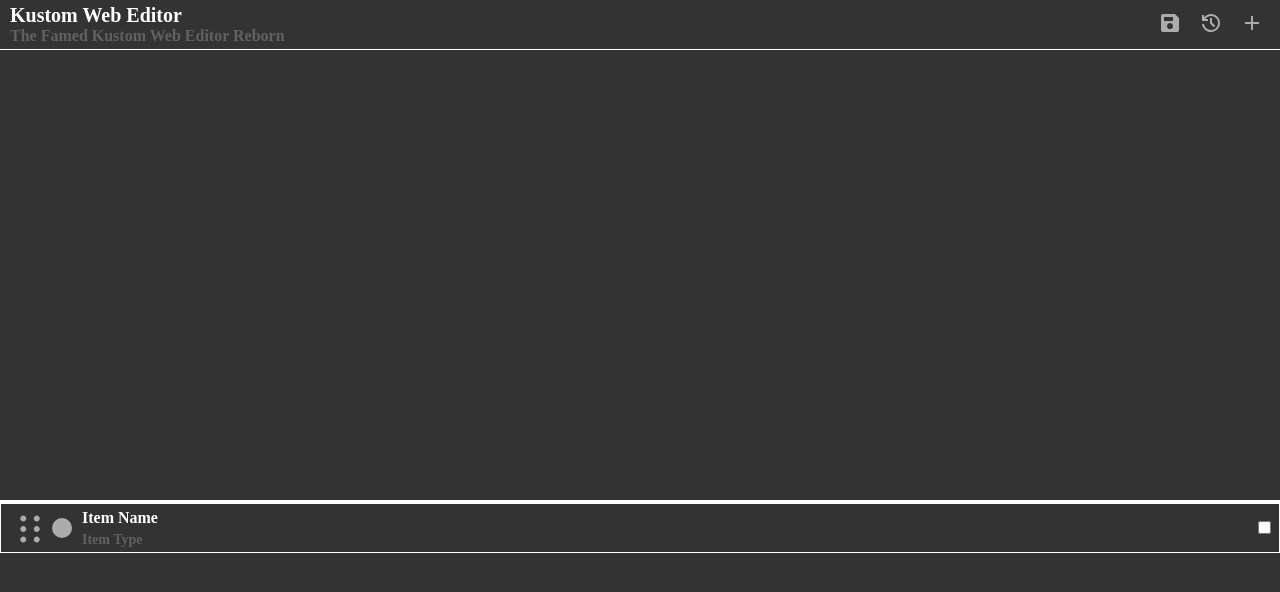
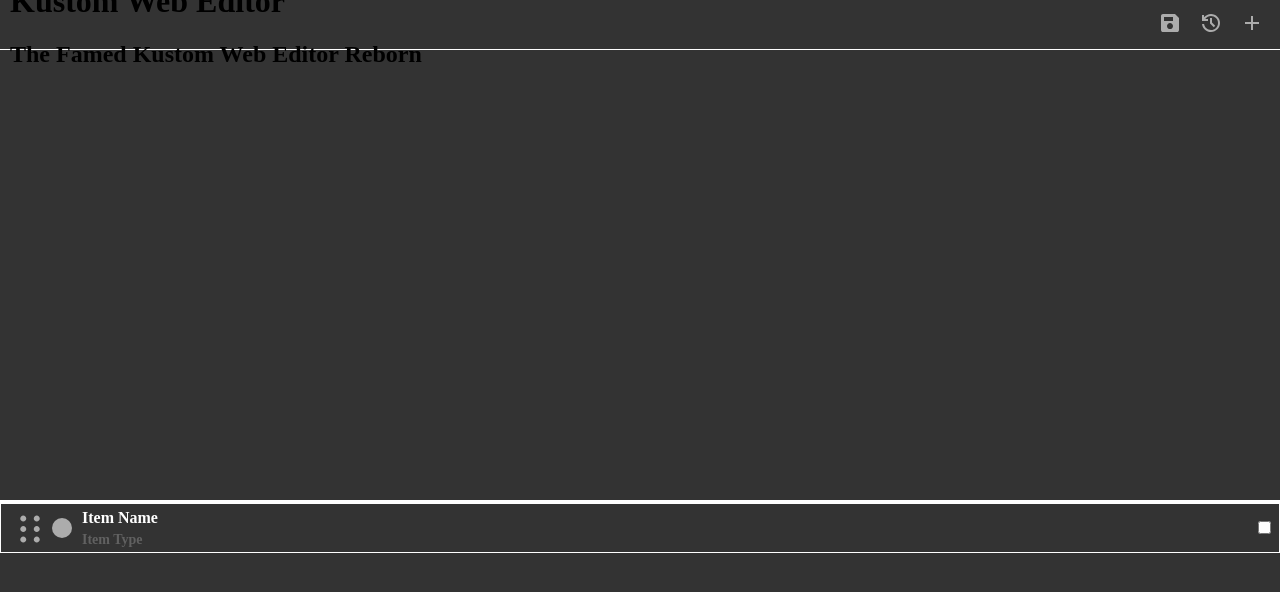
Before and after one commit to Anoms12/Kustom-Web-Editor, a plain HTML site: page src/html/index.html in a window 1280 px wide. Drawn offline with Linux system fonts and the light colour scheme; a web font is replaced by a local one.

Commit message:
init: Wrap-up base UI Design and Begin Landing PAge Cleanup

```diff
--- a/src/css/editor/layout.css
+++ b/src/css/editor/layout.css
@@ -15,25 +15,6 @@ body {
     height: 50px;
     background-color: transparent;
     border-bottom: 1px solid var(--text-color);
-
-    & #project-info-container {
-      display: flex;
-      flex-direction: column;
-    }
-
-    & #project-title {
-      font-size: 20px;
-      font-weight: bold;
-      color: var(--text-color);
-      margin-bottom: 0;
-      padding: 0;
-    }
-
-    & #project-extension {
-      font-size: 16px;
-      color: var(--text-color-secondary);
-      margin-top: 0;
-    }
 
     & #project-functions-container {
       display: flex;
@@ -119,14 +100,12 @@ body {
           & #drag-and-drop-function {
             cursor: grab;
           }
-
           & #item-icon {
             width: 20px;
             height: 20px;
             background-color: var(--icon-color);
             border-radius: 50%;
           }
-
           #item-info-container {
             display: flex;
             flex-direction: column;
```
